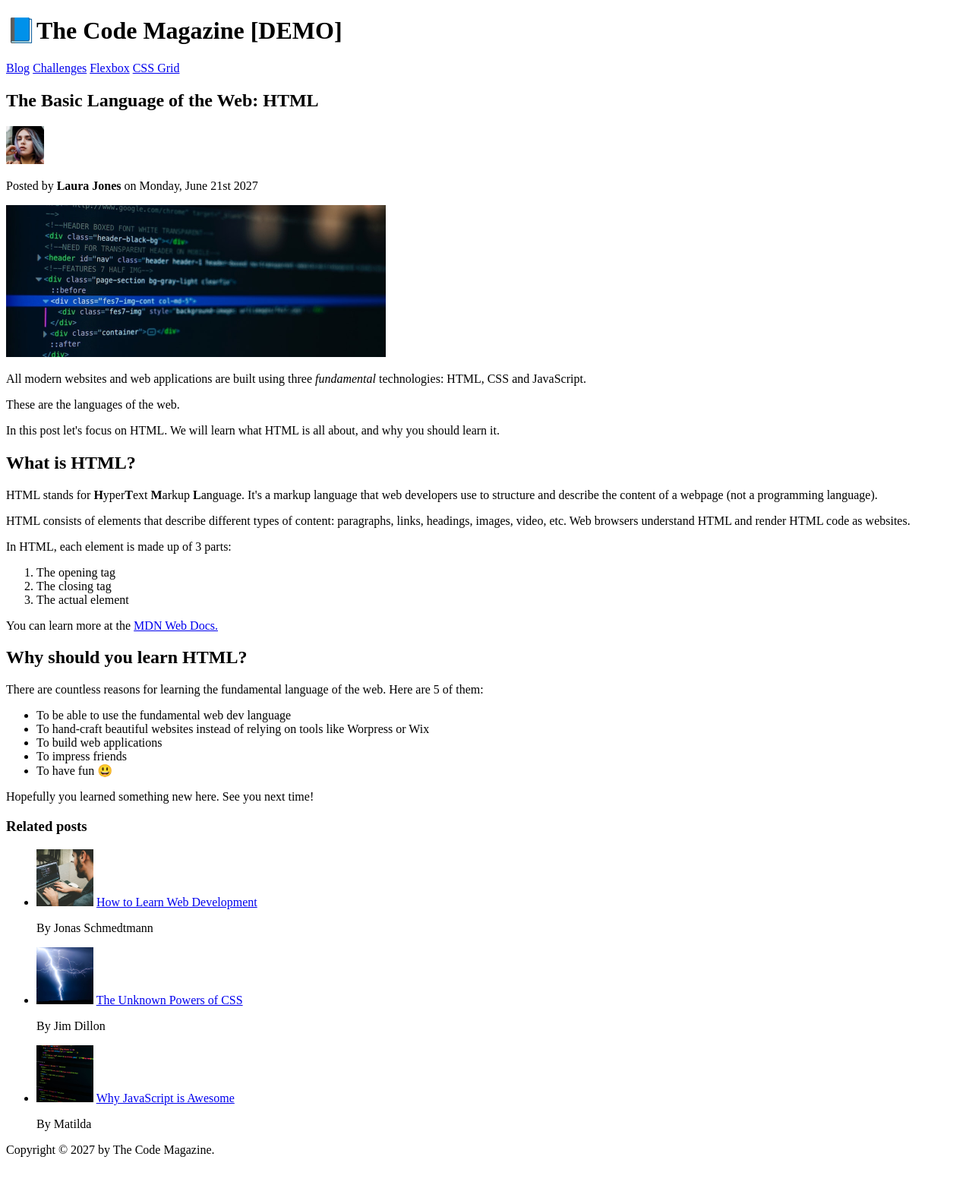
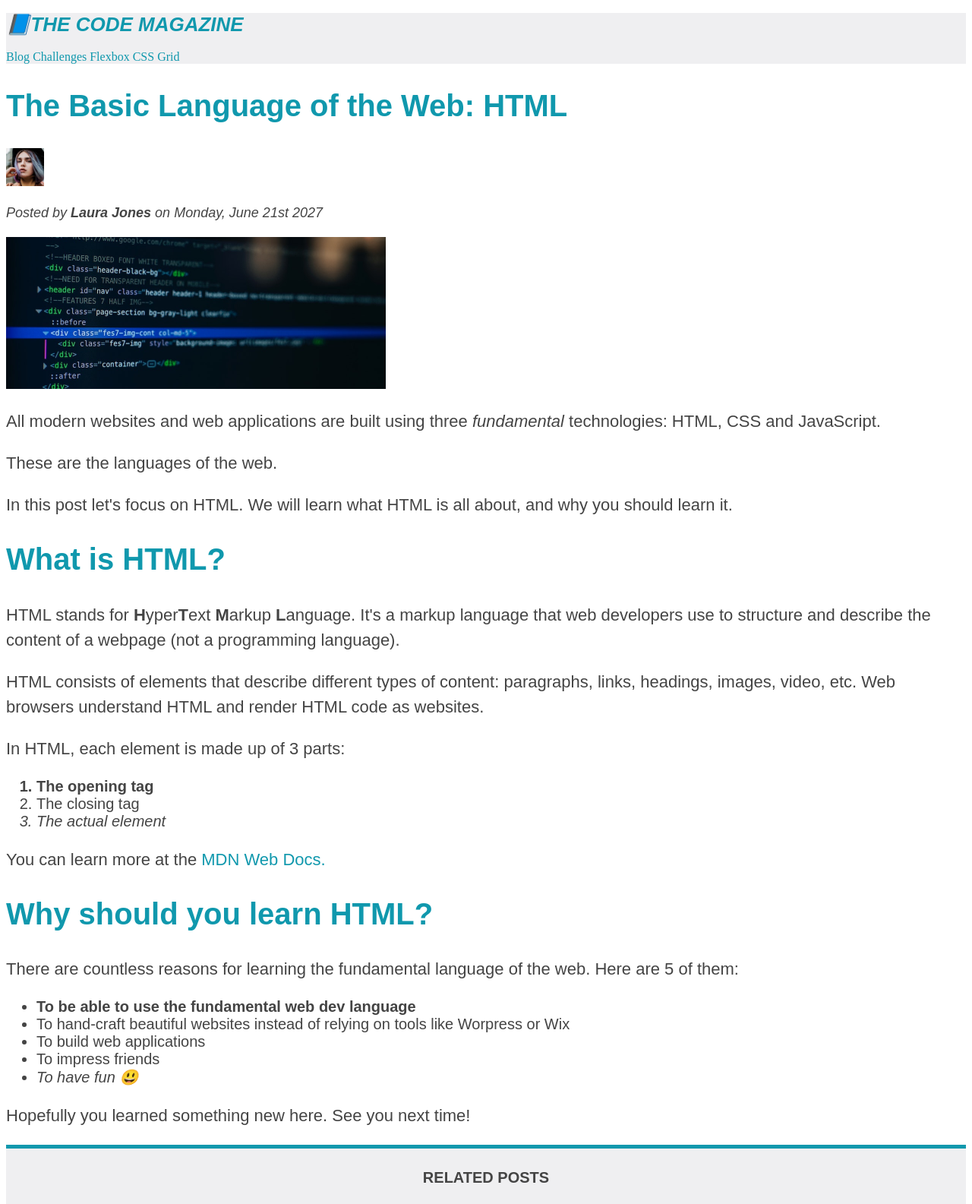
Before and after one commit to TheViralClovers/WebDevelopement, a plain HTML site: page Front End Development/03.CSS Fundamentals/index.html in a window 1280 px wide. Shown: the top 1585 px of the page at 76% size. Before the commit the page ends 1531 px from the top, so only its background shows below. Drawn offline with Linux system fonts and the light colour scheme.

Commit message:
challenge #1
completed challenge 1 of CSS by adding CSS

```diff
--- /dev/null
+++ b/Front End Development/03.CSS Fundamentals/challenge.css
@@ -0,0 +1,67 @@
+body {
+	font-family: sans-serif;
+
+	line-height: 1.4;
+}
+
+/* PRODUCT */
+.product {
+	border: 6px;
+	border-style: solid;
+	border-color: black;
+}
+
+.product-title {
+	text-transform: uppercase;
+	text-align: center;
+	background-color: #e7e7e7;
+}
+
+/* PRODUCT INFORMATION */
+.price {
+	font-size: 30px;
+}
+
+.shipping-details {
+	text-transform: uppercase;
+	color: #676767;
+	font-weight: bold;
+}
+
+/* PRODUCT DETAILS */
+.more-info:link,
+.more-info:visited {
+	color: black;
+}
+
+.more-info:hover,
+.more-info:active {
+	/* color: black; */
+	text-decoration: none;
+}
+
+.details-title {
+	text-transform: uppercase;
+	font-size: 24px;
+}
+
+.detials-list{
+	list-style: square;
+}
+
+/* BUTTON */
+.add-to-cart {
+	width: 150px;
+	height: 30px;
+	text-transform: uppercase;
+	background-color: black;
+	color: white;
+	font-size: 20px;
+	border-style: none;
+	cursor: pointer;
+}
+
+.add-to-cart:hover {
+	color: black;
+	background-color: white;
+}
--- /dev/null
+++ b/Front End Development/03.CSS Fundamentals/index.css
@@ -0,0 +1,133 @@
+h1,
+h2,
+h3,
+h4,
+p,
+li {
+	font-family: sans-serif;
+	color: #444444;
+}
+
+h1,
+h2,
+h3 {
+	color: #1098ad;
+}
+
+h1 {
+	font-size: 26px;
+	text-transform: uppercase;
+	font-style: italic;
+}
+
+h2 {
+	font-size: 40px;
+}
+
+h3 {
+	font-size: 30px;
+}
+
+h4 {
+	font-size: 20px;
+	text-transform: uppercase;
+	text-align: center;
+}
+
+p {
+	font-size: 22px;
+	line-height: 1.5;
+}
+
+li {
+	font-size: 20px;
+}
+
+/* Descendant Selector Demonstration */
+
+/* footer p {
+	font-size: 16px;
+} */
+
+/* article header p{
+	font-style: italic;
+} */
+
+#author {
+	font-style: italic;
+	font-size: 18px;
+}
+
+#copyright {
+	font-size: 16px;
+}
+
+.related-author {
+	font-size: 18px;
+	font-weight: bold;
+}
+
+/* ul {
+	list-style: none;
+} */
+
+.related-posts-list {
+	list-style: none;
+}
+
+.main-header{
+	background-color: #efeff1;
+}
+
+aside {
+	background-color: #efeff1;
+	border-top:5px solid #1098ad;
+	border-bottom:5px solid #1098ad;
+}
+
+li:first-child{
+	font-weight: bold;
+}
+
+li:last-child{
+	font-style: italic;
+}
+
+/* When mixing multiple classes pseudoclasses dont work well ex */
+/* article p:last-child{
+	color:red;
+} */
+/* This wont affect the style as intended */
+
+/* Links should be styled in a particular order of pseudoclasses*/
+
+/* link, visited, hover, active */
+
+/*
+	link - anchor tag that has a href attribute
+	visited - check is link is visted
+	hover - when mouse is hovered over the link
+	active - when the link is clicked
+*/
+
+a:link{
+	color:#1098ad;
+	text-decoration: none;
+}
+
+a:visited{
+	color:#1098ad
+}
+
+a:hover{
+	color:orangered;
+	font-weight: bold;
+	text-decoration: underline orangered;
+}
+
+a:active{
+	background-color: black;
+	font-style: italic;
+}
+
+/* LVHA acronym */
--- a/Front End Development/03.CSS Fundamentals/index.html
+++ b/Front End Development/03.CSS Fundamentals/index.html
@@ -3,11 +3,12 @@
 	<head>
 		<meta charset="UTF-8" />
 		<title>The Basic Language of the Web: HTML</title>
+		<link rel="stylesheet" href="index.css" />
 	</head>
 
 	<body>
-		<header>
-			<h1>📘The Code Magazine [DEMO]</h1>
+		<header class="main-header">
+			<h1>📘The Code Magazine</h1>
 			<nav>
 				<a href="blog.html">Blog</a>
 				<a href="challenge.html">Challenges</a>
@@ -24,7 +25,7 @@
 					height="50"
 					width="50"
 				/>
-				<p>
+				<p id="author">
 					Posted by <strong>Laura Jones</strong> on Monday, June 21st
 					2027
 				</p>
@@ -91,8 +92,8 @@
 		</article>
 
 		<aside>
-			<h3>Related posts</h3>
-			<ul>
+			<h4>Related posts</h4>
+			<ul class="related-posts-list">
 				<li>
 					<img
 						src="images/related-1.jpg"
@@ -101,7 +102,7 @@
 						width="75"
 					/>
 					<a href="#">How to Learn Web Development</a>
-					<p>By Jonas Schmedtmann</p>
+					<p class="related-author">By Jonas Schmedtmann</p>
 				</li>
 				<li>
 					<img
@@ -111,7 +112,7 @@
 						width="75"
 					/>
 					<a href="#">The Unknown Powers of CSS</a>
-					<p>By Jim Dillon</p>
+					<p class="related-author">By Jim Dillon</p>
 				</li>
 				<li>
 					<img
@@ -121,11 +122,13 @@
 						width="75"
 					/>
 					<a href="#">Why JavaScript is Awesome</a>
-					<p>By Matilda</p>
+					<p class="related-author">By Matilda</p>
 				</li>
 			</ul>
 		</aside>
 
-		<footer>Copyright &copy; 2027 by The Code Magazine.</footer>
+		<footer>
+			<p id="copyright">Copyright &copy; 2027 by The Code Magazine.</p>
+		</footer>
 	</body>
 </html>
```
Also changed, not shown: Front End Development/03.CSS Fundamentals/challenge.html (added, +31 -0 lines), Front End Development/03.CSS Fundamentals/images/challenges.jpg (added).
